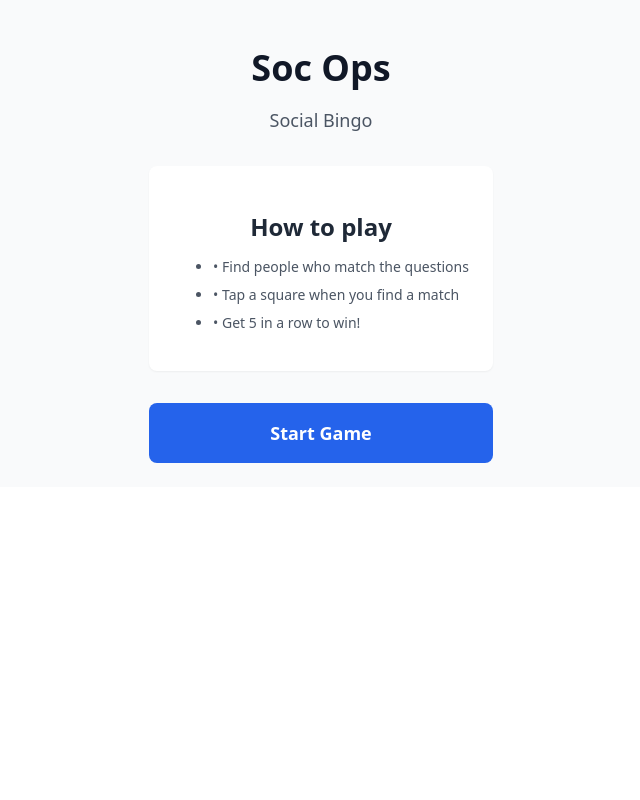
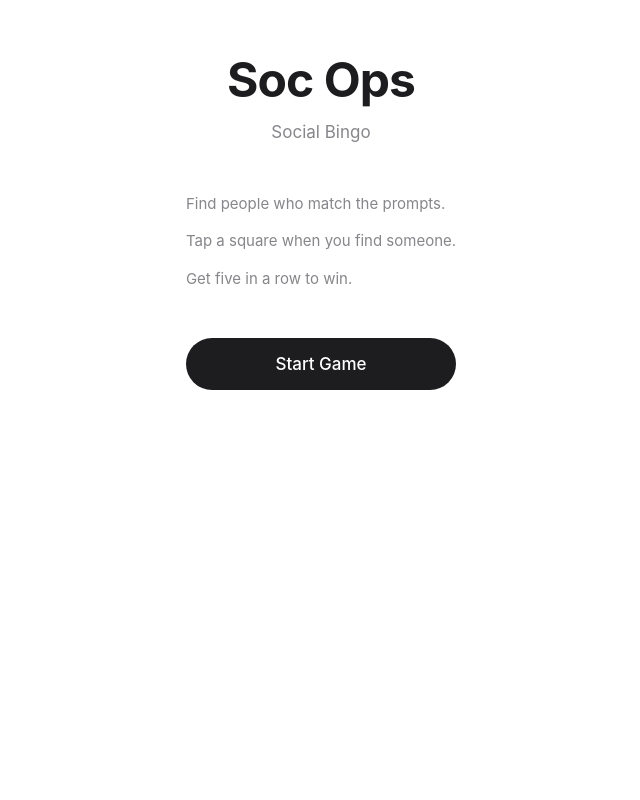
Before and after one commit to saiallu2020/my-soc-ops-python, a FastAPI app: page / in a window 1280 px wide. Shown: the whole page, without its empty margins (319-959 px from the left). Run offline with FastAPI, Linux system fonts and the light colour scheme; some web fonts are replaced.

Commit message:
Checkpoint from VS Code for cloud agent session

```diff
--- a/app/static/css/app.css
+++ b/app/static/css/app.css
@@ -1,163 +1,331 @@
-html,
-body,
-#app {
+/* ===== Design System ===== */
+:root {
+    --color-bg: #FFFFFF;
+    --color-surface: #F5F5F7;
+    --color-text: #1D1D1F;
+    --color-text-secondary: #86868B;
+    --color-accent: #1D1D1F;
+    --color-border: rgba(0, 0, 0, 0.08);
+    --color-marked: #E8F5E9;
+    --color-marked-check: #34C759;
+    --color-winning: #FFF8E1;
+    --color-overlay: rgba(255, 255, 255, 0.72);
+    --ease-apple: cubic-bezier(0.25, 0.1, 0.25, 1);
+    --radius-card: 12px;
+    --radius-pill: 980px;
+}
+
+/* ===== Reset ===== */
+html, body, #app {
     height: 100%;
     margin: 0;
 }
 
 body {
-    font-family: system-ui, -apple-system, sans-serif;
+    font-family: "Satoshi", -apple-system, BlinkMacSystemFont, "Helvetica Neue", "Segoe UI", sans-serif;
     -webkit-tap-highlight-color: transparent;
+    -webkit-font-smoothing: antialiased;
+    -moz-osx-font-smoothing: grayscale;
+    text-rendering: optimizeLegibility;
+    color: var(--color-text);
+    background: var(--color-bg);
 }
 
-/* Tailwind-like utility classes */
-.h-full { height: 100%; }
-.min-h-full { min-height: 100%; }
-.w-full { width: 100%; }
-.w-16 { width: 4rem; }
-.max-w-sm { max-width: 24rem; }
-.max-w-md { max-width: 28rem; }
-.max-w-xs { max-width: 20rem; }
+button {
+    cursor: pointer;
+    border: none;
+    background: none;
+    font: inherit;
+    color: inherit;
+}
 
+button:disabled {
+    cursor: default;
+}
+
+/* ===== Typography ===== */
+.text-caption { font-size: 13px; line-height: 1.4; }
+.text-body { font-size: 15px; line-height: 1.5; }
+.text-subhead { font-size: 17px; line-height: 1.4; }
+.text-title { font-size: 22px; line-height: 1.2; letter-spacing: -0.02em; }
+.text-large-title { font-size: 34px; line-height: 1.1; letter-spacing: -0.02em; }
+.text-display { font-size: 48px; line-height: 1; letter-spacing: -0.02em; }
+
+.font-regular { font-weight: 400; }
+.font-medium { font-weight: 500; }
+.font-bold { font-weight: 700; }
+
+.text-center { text-align: center; }
+.text-left { text-align: left; }
+
+.text-primary { color: var(--color-text); }
+.text-secondary { color: var(--color-text-secondary); }
+.text-white { color: #FFFFFF; }
+.text-marked { color: var(--color-marked-check); }
+
+.tracking-tight { letter-spacing: -0.02em; }
+
+/* ===== Layout ===== */
 .flex { display: flex; }
 .flex-col { flex-direction: column; }
 .flex-1 { flex: 1 1 0%; }
 .items-center { align-items: center; }
 .justify-center { justify-content: center; }
 .justify-between { justify-content: space-between; }
-
 .grid { display: grid; }
 .grid-cols-5 { grid-template-columns: repeat(5, minmax(0, 1fr)); }
+
+/* ===== Sizing ===== */
+.h-full { height: 100%; }
+.min-h-full { min-height: 100%; }
+.w-full { width: 100%; }
+.max-w-sm { max-width: 24rem; }
+.max-w-md { max-width: 28rem; }
+.max-w-xs { max-width: 20rem; }
+.aspect-square { aspect-ratio: 1 / 1; }
+
+/* ===== Spacing ===== */
 .gap-1 { gap: 0.25rem; }
-
+.gap-2 { gap: 0.5rem; }
 .p-1 { padding: 0.25rem; }
 .p-3 { padding: 0.75rem; }
 .p-4 { padding: 1rem; }
 .p-6 { padding: 1.5rem; }
+.p-8 { padding: 2rem; }
 .px-3 { padding-left: 0.75rem; padding-right: 0.75rem; }
 .px-4 { padding-left: 1rem; padding-right: 1rem; }
+.px-5 { padding-left: 1.25rem; padding-right: 1.25rem; }
 .px-6 { padding-left: 1.5rem; padding-right: 1.5rem; }
 .px-8 { padding-left: 2rem; padding-right: 2rem; }
-.py-1\.5 { padding-top: 0.375rem; padding-bottom: 0.375rem; }
 .py-2 { padding-top: 0.5rem; padding-bottom: 0.5rem; }
 .py-3 { padding-top: 0.75rem; padding-bottom: 0.75rem; }
 .py-4 { padding-top: 1rem; padding-bottom: 1rem; }
-
+.mb-1 { margin-bottom: 0.25rem; }
 .mb-2 { margin-bottom: 0.5rem; }
 .mb-3 { margin-bottom: 0.75rem; }
 .mb-4 { margin-bottom: 1rem; }
 .mb-6 { margin-bottom: 1.5rem; }
 .mb-8 { margin-bottom: 2rem; }
+.mb-10 { margin-bottom: 2.5rem; }
+.mb-12 { margin-bottom: 3rem; }
+.mt-1 { margin-top: 0.25rem; }
 .mx-auto { margin-left: auto; margin-right: auto; }
+.space-y-3 > * + * { margin-top: 0.75rem; }
 
-.bg-white { background-color: #ffffff; }
-.bg-gray-50 { background-color: #f9fafb; }
-.bg-gray-100 { background-color: #f3f4f6; }
-.bg-amber-100 { background-color: #fef3c7; }
-.bg-amber-200 { background-color: #fde68a; }
-.bg-accent { background-color: #2563eb; }
-.bg-marked { background-color: #dcfce7; }
-.bg-black\/50 { background-color: rgba(0, 0, 0, 0.5); }
+/* ===== Colors ===== */
+.bg-page { background-color: var(--color-bg); }
+.bg-surface { background-color: var(--color-surface); }
+.bg-accent { background-color: var(--color-accent); }
+.bg-marked { background-color: var(--color-marked); }
+.bg-winning { background-color: var(--color-winning); }
+.bg-overlay {
+    background-color: var(--color-overlay);
+    -webkit-backdrop-filter: blur(20px) saturate(180%);
+    backdrop-filter: blur(20px) saturate(180%);
+}
 
-.text-white { color: #ffffff; }
-.text-gray-500 { color: #6b7280; }
-.text-gray-600 { color: #4b5563; }
-.text-gray-700 { color: #374151; }
-.text-gray-800 { color: #1f2937; }
-.text-gray-900 { color: #111827; }
-.text-green-600 { color: #16a34a; }
-.text-green-800 { color: #166534; }
-.text-amber-500 { color: #f59e0b; }
-.text-amber-800 { color: #92400e; }
-.text-amber-900 { color: #78350f; }
+/* ===== Depth ===== */
+.shadow-subtle { box-shadow: 0 0 0 1px rgba(0, 0, 0, 0.06); }
+.shadow-card { box-shadow: 0 0 0 1px rgba(0, 0, 0, 0.06), 0 2px 8px rgba(0, 0, 0, 0.04); }
+.shadow-modal { box-shadow: 0 8px 40px rgba(0, 0, 0, 0.12); }
 
-.text-xs { font-size: 0.75rem; line-height: 1rem; }
-.text-sm { font-size: 0.875rem; line-height: 1.25rem; }
-.text-lg { font-size: 1.125rem; line-height: 1.75rem; }
-.text-3xl { font-size: 1.875rem; line-height: 2.25rem; }
-.text-4xl { font-size: 2.25rem; line-height: 2.5rem; }
-.text-5xl { font-size: 3rem; line-height: 1; }
+/* ===== Shape ===== */
+.rounded-card { border-radius: var(--radius-card); }
+.rounded-pill { border-radius: var(--radius-pill); }
+.rounded-modal { border-radius: 20px; }
 
-.font-semibold { font-weight: 600; }
-.font-bold { font-weight: 700; }
-
-.text-center { text-align: center; }
-.text-left { text-align: left; }
-
-.border { border-width: 1px; }
-.border-b { border-bottom-width: 1px; }
-.border-gray-200 { border-color: #e5e7eb; }
-.border-gray-300 { border-color: #d1d5db; }
-.border-amber-400 { border-color: #fbbf24; }
-.border-marked-border { border-color: #22c55e; }
-
-.rounded { border-radius: 0.25rem; }
-.rounded-lg { border-radius: 0.5rem; }
-.rounded-xl { border-radius: 0.75rem; }
-
-.shadow-sm { box-shadow: 0 1px 2px 0 rgba(0, 0, 0, 0.05); }
-.shadow-xl { box-shadow: 0 20px 25px -5px rgba(0, 0, 0, 0.1), 0 10px 10px -5px rgba(0, 0, 0, 0.04); }
-
-.space-y-2 > * + * { margin-top: 0.5rem; }
-
+/* ===== Position ===== */
 .fixed { position: fixed; }
 .absolute { position: absolute; }
 .relative { position: relative; }
 .inset-0 { top: 0; right: 0; bottom: 0; left: 0; }
-.top-0\.5 { top: 0.125rem; }
-.right-0\.5 { right: 0.125rem; }
-
 .z-50 { z-index: 50; }
 
-.aspect-square { aspect-ratio: 1 / 1; }
-
+/* ===== Interaction ===== */
 .select-none { user-select: none; }
 
-.transition-all { transition-property: all; transition-timing-function: cubic-bezier(0.4, 0, 0.2, 1); transition-duration: 150ms; }
-.transition-colors { transition-property: color, background-color, border-color; transition-timing-function: cubic-bezier(0.4, 0, 0.2, 1); transition-duration: 150ms; }
-.duration-150 { transition-duration: 150ms; }
+.wrap-break-word { word-break: break-word; }
+.hyphens-auto { hyphens: auto; }
+.leading-tight { line-height: 1.25; }
 
-button:active .active\:bg-gray-100 { background-color: #f3f4f6; }
-button:active .active\:bg-accent-light { background-color: #3b82f6; }
-
-button {
-    cursor: pointer;
-    border: none;
-    background: none;
-    font: inherit;
+/* ===== Transitions ===== */
+.transition-apple {
+    transition: all 0.25s var(--ease-apple);
 }
 
-button:disabled {
-    cursor: default;
+/* ===== Buttons ===== */
+.btn-primary {
+    display: inline-flex;
+    align-items: center;
+    justify-content: center;
+    background: var(--color-accent);
+    color: #FFFFFF;
+    font-weight: 500;
+    font-size: 17px;
+    padding: 16px 32px;
+    border-radius: var(--radius-pill);
+    transition: transform 0.2s var(--ease-apple), opacity 0.2s var(--ease-apple);
 }
 
-.wrap-break-word {
-    word-break: break-word;
+.btn-primary:active {
+    transform: scale(0.97);
+    opacity: 0.85;
 }
 
-.hyphens-auto {
-    hyphens: auto;
+.btn-ghost {
+    font-size: 15px;
+    color: var(--color-text-secondary);
+    padding: 8px 12px;
+    border-radius: var(--radius-card);
+    transition: color 0.2s var(--ease-apple);
 }
 
-.leading-tight {
-    line-height: 1.25;
+.btn-ghost:active {
+    color: var(--color-text);
 }
 
-.min-h-\[60px\] {
+/* ===== Bingo Square ===== */
+.bingo-square {
+    position: relative;
+    display: flex;
+    align-items: center;
+    justify-content: center;
+    padding: 4px;
+    text-align: center;
+    border-radius: var(--radius-card);
+    box-shadow: 0 0 0 1px rgba(0, 0, 0, 0.06);
+    background: var(--color-bg);
+    color: var(--color-text);
+    font-size: 11px;
+    line-height: 1.25;
     min-height: 60px;
+    user-select: none;
+    transition: all 0.25s var(--ease-apple);
 }
 
-@keyframes bounce {
-    0%, 100% {
-        transform: translateY(-25%);
-        animation-timing-function: cubic-bezier(0.8, 0, 1, 1);
+.bingo-square:active:not(:disabled) {
+    transform: scale(0.97);
+}
+
+.bingo-square--marked {
+    background: var(--color-marked);
+    box-shadow: 0 0 0 1px rgba(52, 199, 89, 0.2);
+    color: #1B5E20;
+}
+
+.bingo-square--winning {
+    background: var(--color-winning);
+    box-shadow: 0 0 0 1px rgba(255, 193, 7, 0.3);
+    color: #5D4037;
+}
+
+.bingo-square--free {
+    background: var(--color-surface);
+    color: var(--color-text-secondary);
+    font-weight: 700;
+    font-size: 12px;
+}
+
+.bingo-square__check {
+    position: absolute;
+    top: 3px;
+    right: 3px;
+    color: var(--color-marked-check);
+    font-size: 10px;
+    opacity: 0;
+    transform: scale(0.5);
+    transition: all 0.3s var(--ease-apple);
+}
+
+.bingo-square--marked .bingo-square__check {
+    opacity: 1;
+    transform: scale(1);
+}
+
+/* ===== Bingo Banner ===== */
+.bingo-banner {
+    background: var(--color-surface);
+    color: var(--color-text);
+    text-align: center;
+    padding: 10px 16px;
+    font-weight: 500;
+    font-size: 15px;
+    letter-spacing: -0.01em;
+}
+
+/* ===== Header ===== */
+.header {
+    display: flex;
+    align-items: center;
+    justify-content: space-between;
+    padding: 12px 16px;
+    box-shadow: 0 1px 0 var(--color-border);
+}
+
+.header__title {
+    font-weight: 700;
+    font-size: 17px;
+    letter-spacing: -0.02em;
+}
+
+.header__spacer {
+    width: 60px;
+}
+
+/* ===== Animations ===== */
+@keyframes fadeIn {
+    from {
+        opacity: 0;
+        transform: translateY(8px);
     }
-    50% {
+    to {
+        opacity: 1;
         transform: translateY(0);
-        animation-timing-function: cubic-bezier(0, 0, 0.2, 1);
     }
 }
 
-.animate-\[bounce_0\.5s_ease-out\] {
-    animation: bounce 0.5s ease-out;
+@keyframes scaleIn {
+    from {
+        opacity: 0;
+        transform: scale(0.95);
+    }
+    to {
+        opacity: 1;
+        transform: scale(1);
+    }
 }
+
+.animate-fade-in {
+    animation: fadeIn 0.5s var(--ease-apple) both;
+}
+
+.animate-scale-in {
+    animation: scaleIn 0.35s var(--ease-apple) both;
+}
+
+/* Stagger delays for board squares */
+.delay-1 { animation-delay: 0.02s; }
+.delay-2 { animation-delay: 0.04s; }
+.delay-3 { animation-delay: 0.06s; }
+.delay-4 { animation-delay: 0.08s; }
+.delay-5 { animation-delay: 0.10s; }
+.delay-6 { animation-delay: 0.12s; }
+.delay-7 { animation-delay: 0.14s; }
+.delay-8 { animation-delay: 0.16s; }
+.delay-9 { animation-delay: 0.18s; }
+.delay-10 { animation-delay: 0.20s; }
+.delay-11 { animation-delay: 0.22s; }
+.delay-12 { animation-delay: 0.24s; }
+.delay-13 { animation-delay: 0.26s; }
+.delay-14 { animation-delay: 0.28s; }
+.delay-15 { animation-delay: 0.30s; }
+.delay-16 { animation-delay: 0.32s; }
+.delay-17 { animation-delay: 0.34s; }
+.delay-18 { animation-delay: 0.36s; }
+.delay-19 { animation-delay: 0.38s; }
+.delay-20 { animation-delay: 0.40s; }
+.delay-21 { animation-delay: 0.42s; }
+.delay-22 { animation-delay: 0.44s; }
+.delay-23 { animation-delay: 0.46s; }
+.delay-24 { animation-delay: 0.48s; }
+.delay-25 { animation-delay: 0.50s; }
--- a/app/templates/base.html
+++ b/app/templates/base.html
@@ -1,11 +1,12 @@
 <!DOCTYPE html>
 <html lang="en">
 <head>
-<meta charset="utf-8">
+    <meta charset="utf-8">
     <meta name="viewport" content="width=device-width, initial-scale=1.0, maximum-scale=1.0, user-scalable=no">
-    <meta name="theme-color" content="#2563eb">
+    <meta name="theme-color" content="#FFFFFF">
     <meta name="description" content="Social Bingo - Find people who match the questions!">
     <title>Soc Ops - Social Bingo</title>
+    <link rel="stylesheet" href="https://api.fontshare.com/v2/css?f[]=satoshi@400;500;700&display=swap">
     <link rel="stylesheet" href="/static/css/app.css">
     <link rel="icon" type="image/png" href="/static/favicon.png">
     <script src="/static/js/htmx.min.js"></script>
--- a/app/templates/components/start_screen.html
+++ b/app/templates/components/start_screen.html
@@ -1,23 +1,20 @@
 <div id="game-container">
-<div class="flex flex-col items-center justify-center min-h-full p-6 bg-gray-50">
-    <div class="text-center max-w-sm">
-        <h1 class="text-4xl font-bold text-gray-900 mb-2">Soc Ops</h1>
-        <p class="text-lg text-gray-600 mb-8">Social Bingo</p>
+<div class="flex flex-col items-center justify-center min-h-full p-6 bg-page">
+    <div class="text-center max-w-sm animate-fade-in">
+        <h1 class="text-display font-bold text-primary tracking-tight mb-2">Soc Ops</h1>
+        <p class="text-subhead text-secondary mb-12">Social Bingo</p>
 
-        <div class="bg-white rounded-lg p-6 shadow-sm border border-gray-200 mb-8">
-            <h2 class="font-semibold text-gray-800 mb-3">How to play</h2>
-            <ul class="text-left text-gray-600 text-sm space-y-2">
-                <li>• Find people who match the questions</li>
-                <li>• Tap a square when you find a match</li>
-                <li>• Get 5 in a row to win!</li>
-            </ul>
+        <div class="text-left mb-12 space-y-3">
+            <p class="text-body text-secondary">Find people who match the prompts.</p>
+            <p class="text-body text-secondary">Tap a square when you find someone.</p>
+            <p class="text-body text-secondary">Get five in a row to win.</p>
         </div>
 
         <button
             hx-post="/start"
             hx-target="#game-container"
             hx-swap="outerHTML"
-            class="w-full bg-accent text-white font-semibold py-4 px-8 rounded-lg text-lg active:bg-accent-light transition-colors">
+            class="w-full btn-primary">
             Start Game
         </button>
     </div>
```
Also changed, not shown: app/data.py (+27 -24 lines), app/templates/components/bingo_board.html (+6 -7 lines), app/templates/components/bingo_modal.html (+6 -7 lines), app/templates/components/game_screen.html (+8 -16 lines), tests/test_api.py (+3 -3 lines), .github/instructions/copilot-instructions.md (added), .github/instructions/general.instructions.md (deleted).
